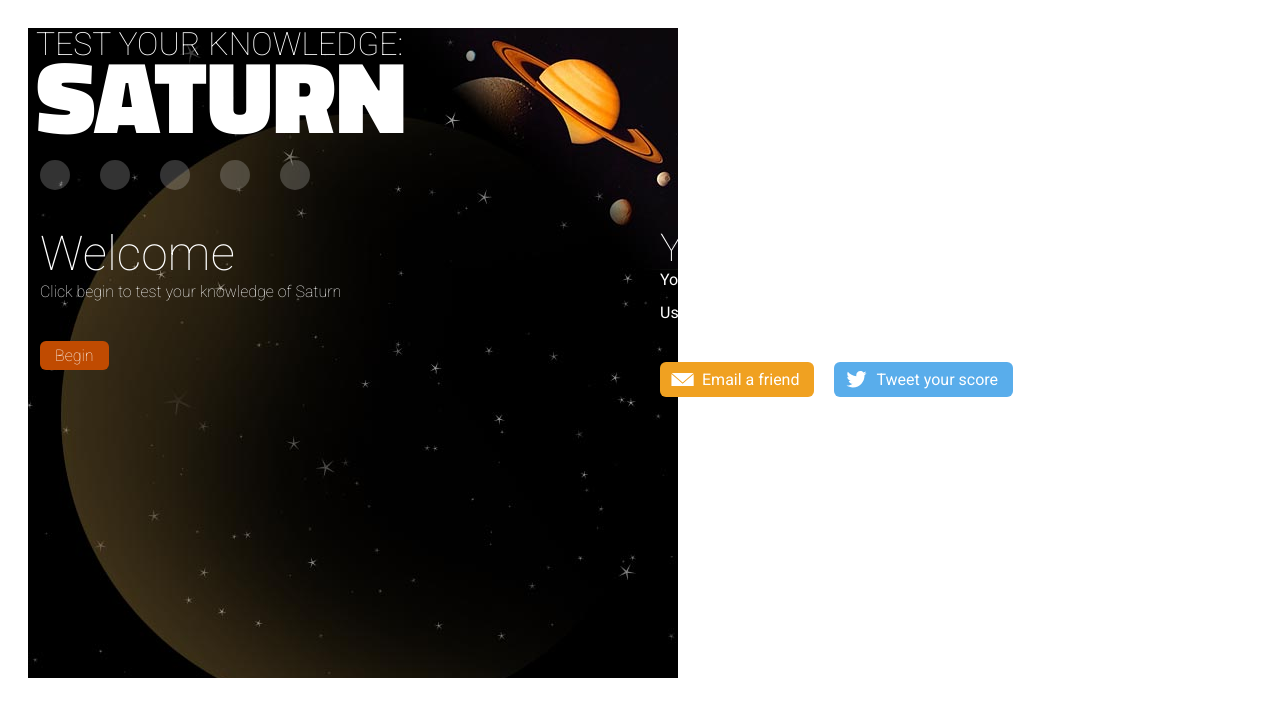
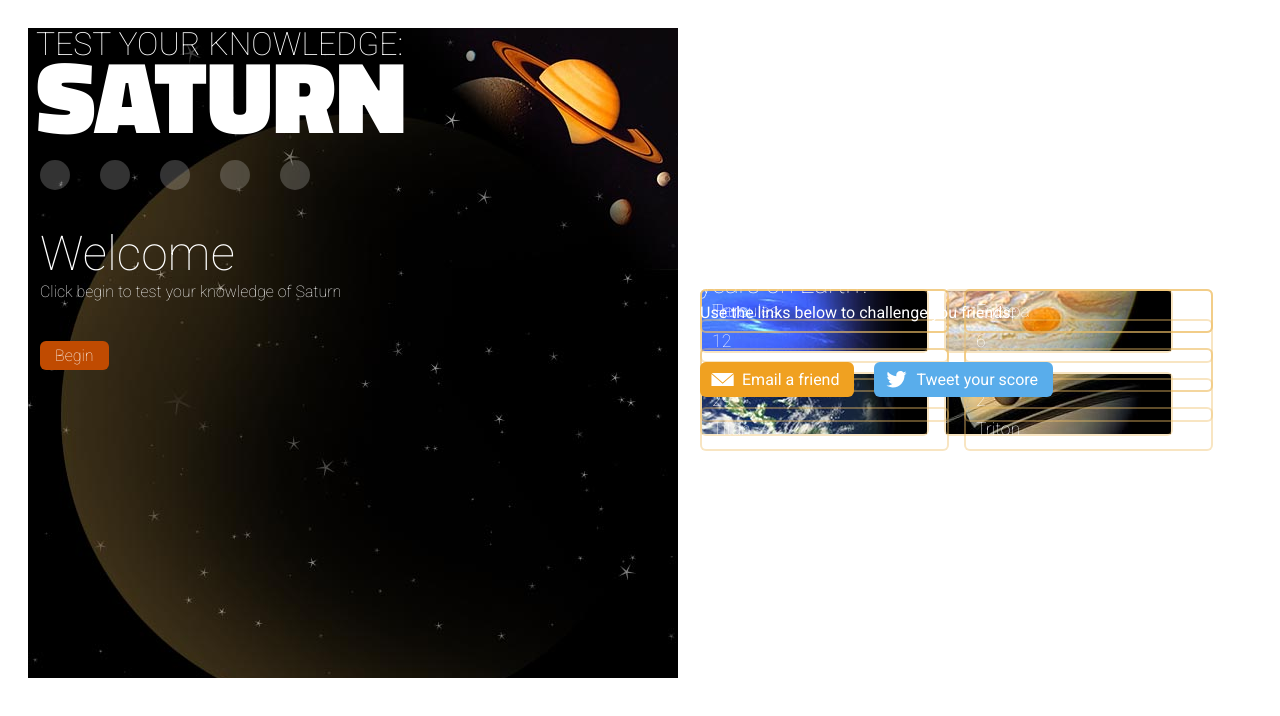
Before and after one commit to rbrasher/ang-interactive-quiz, a plain HTML site: page ang-interactive-quiz/public_html/index.html in a window 1280 px wide. Drawn offline with Linux system fonts and the light colour scheme.

Commit message:
fixed image not loading in buttons, moved questions more to left

```diff
--- a/ang-interactive-quiz/public_html/css/quiz_styles.css
+++ b/ang-interactive-quiz/public_html/css/quiz_styles.css
@@ -221,7 +221,8 @@ body {background: #fff; padding: 20px;}
     width: 500px;
     position: absolute;
     top: 225px;
-    left: 660px;
+    /*left: 660px;*/
+    left: 700px;
 }
 
 #myQuiz .results .share {
--- a/ang-interactive-quiz/public_html/index.html
+++ b/ang-interactive-quiz/public_html/index.html
@@ -23,7 +23,18 @@
     <div class="question {{ ($index === activeQuestion) ? 'active' : 'inactive' }} {{ (myQuestion.questionState === 'answered') ? 'answered' : 'unanswered' }}" ng-repeat="myQuestion in myQuestions">
         <p>{{questionState}}</p>
         <p class="txt">{{myQuestion.question}}</p>
-        <p class="ans" ng-repeat="Answer in myQuestion[$index].answers" ng-click="selectAnswer($parent.$index, $index)" ng-class="{ 'image' : Answer.image, selected:isSelected($parent.$index, $index), correct:isCorrect($parent.$index, $index)}" ng-style="{'background-image': 'url({{Answer.image}})'}">{{Answer.text}}</p>
+        <p class="ans"
+					ng-repeat="Answer in myQuestions[$index].answers"
+					ng-click="selectAnswer($parent.$index,$index)"
+					ng-class="{ 'image' : Answer.image,
+						selected:isSelected($parent.$index,$index),
+						correct:isCorrect($parent.$index,$index)}"
+					ng-style="{'background-image':'url({{Answer.image}})'}"
+					>{{Answer.text}}</p>
+
+        <!--
+        <p class="ans" ng-repeat="Answer in myQuestions[$index].answers" ng-click="selectAnswer($parent.$index, $index)" ng-class="{ 'image' : Answer.image, selected:isSelected($parent.$index, $index), correct:isCorrect($parent.$index, $index)}" ng-style="{'background-image': 'url({{Answer.image}})'}">{{Answer.text}}</p>
+        -->
 
         <div class='feedback'>
             <p ng-show="myQuestion.correctness === 'correct'">You are <strong>correct</strong>.</p>
--- a/ang-interactive-quiz/public_html/quiz_data.json
+++ b/ang-interactive-quiz/public_html/quiz_data.json
@@ -12,10 +12,10 @@
     {
         "question" : "Which image shows a close up of Saturn?",
         "answers" : [
-            {"id": 0, "text": "images/close_up_01.jpg"},
-            {"id": 1, "text": "images/close_up_02.jpg"},
-            {"id": 2, "text": "images/close_up_03.jpg"},
-            {"id": 3, "text": "images/close_up_04.jpg"}
+            {"id": 0, "image": "images/close_up_01.jpg"},
+            {"id": 1, "image": "images/close_up_02.jpg"},
+            {"id": 2, "image": "images/close_up_03.jpg"},
+            {"id": 3, "image": "images/close_up_04.jpg"}
         ],
         "correct": 3
     },
```
